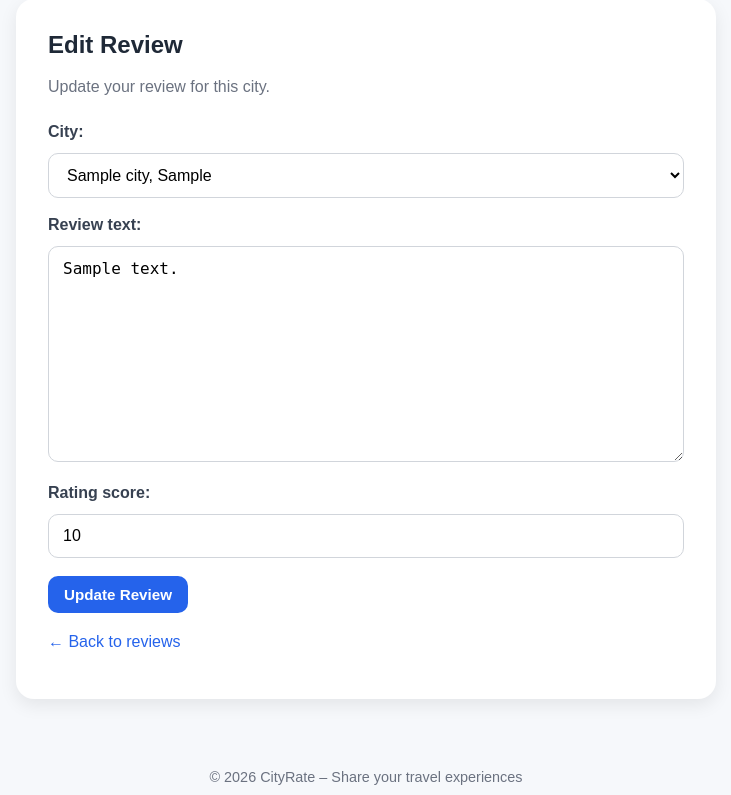
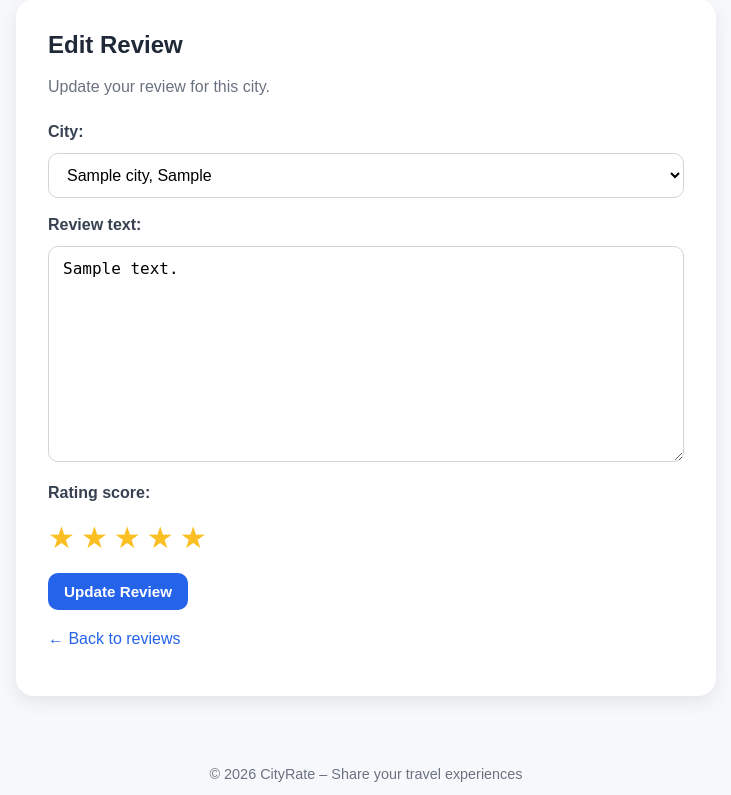
Before and after one commit to Yara4a/CityRate, a Django app: page /cityrate/edit/1/ in a window 1280 px wide. Shown: the part 93-888 px from the top of the page, without its empty margins (274-1005 px from the left). Run offline with Django 5.2, Linux system fonts and the light colour scheme; a user stored in the database is signed in; tables that the repository leaves empty hold one stand-in row (values such as "Sample post").

Commit message:
Added interactive star rating for create and edit review

```diff
--- a/city/static/css/style.css
+++ b/city/static/css/style.css
@@ -375,3 +375,25 @@ body {
         padding: 24px;
     }
 }
+
+/* Star rating */
+.star-rating {
+    display: flex;
+    gap: 6px;
+    margin: 8px 0 18px 0;
+}
+
+.star {
+    background: none;
+    border: none;
+    padding: 0;
+    font-size: 30px;
+    cursor: pointer;
+    color: #d1d5db;
+    transition: color 0.15s ease;
+}
+
+.star.active,
+.star.hover {
+    color: #fbbf24;
+}
--- a/city/templates/city/edit_post.html
+++ b/city/templates/city/edit_post.html
@@ -16,7 +16,25 @@
 
         <form method="post" class="styled-form">
             {% csrf_token %}
-            {{ form.as_p }}
+            <p>
+                {{ form.city.label_tag }}
+                {{ form.city }}
+            </p>
+            <p>
+                {{ form.review_text.label_tag }}
+                {{ form.review_text }}
+            </p>
+            <p>
+                {{ form.rating_score.label_tag }}
+                {{ form.rating_score.as_hidden }}
+            </p>
+            <div class="star-rating" id="starRating">
+                <button type="button" class="star" data-value="1">★</button>
+                <button type="button" class="star" data-value="2">★</button>
+                <button type="button" class="star" data-value="3">★</button>
+                <button type="button" class="star" data-value="4">★</button>
+                <button type="button" class="star" data-value="5">★</button>
+            </div>
 
             <button type="submit" class="btn btn-primary">
                 Update Review
```
Also changed, not shown: city/static/js/main.js (+43 -3 lines), city/templates/city/create_post.html (+22 -1 lines).
